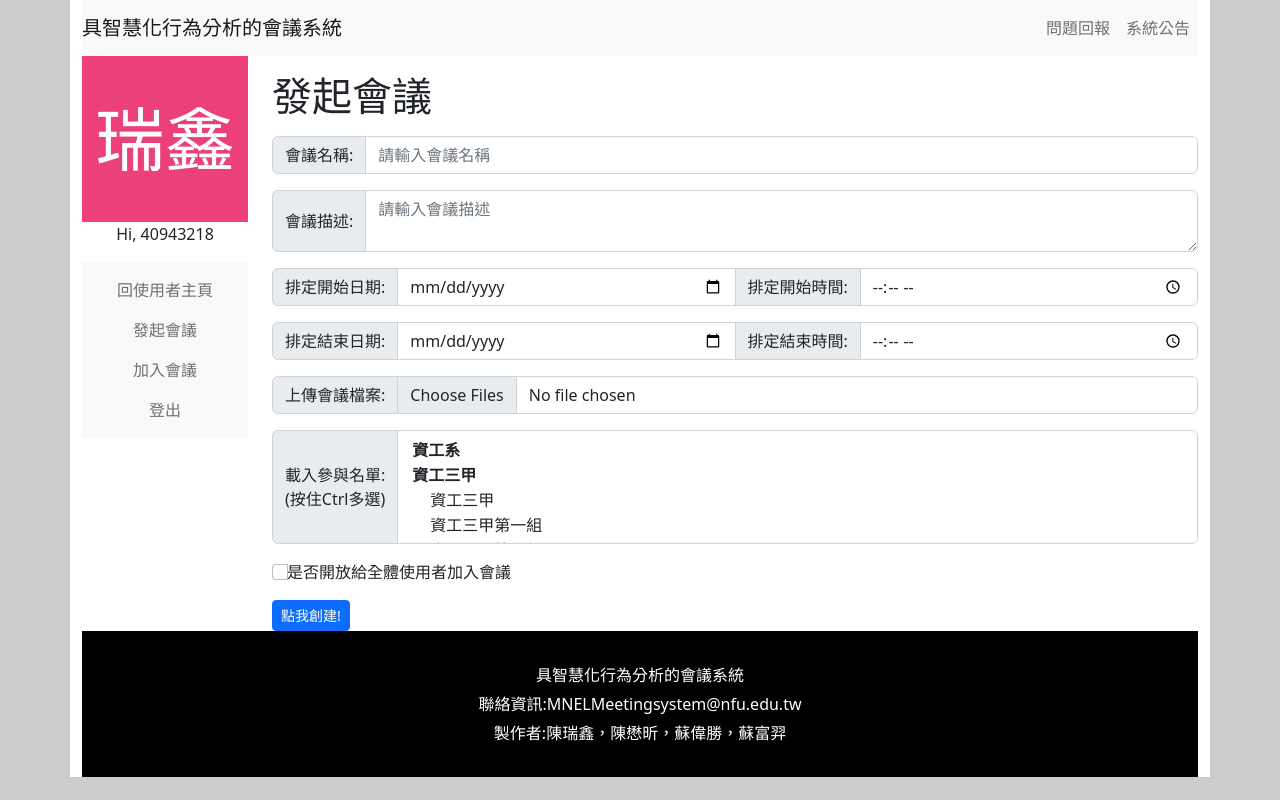
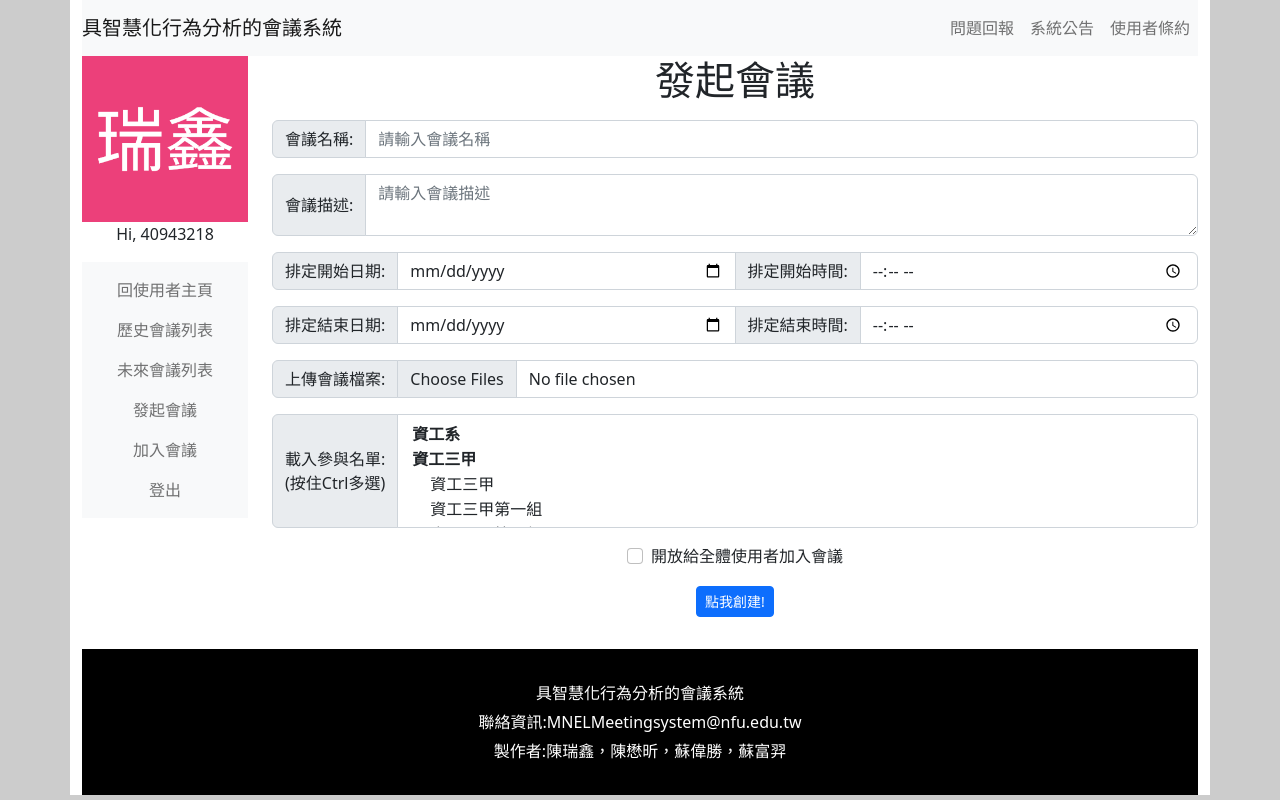
Before and after one commit to BCWizard/nfuMnel-meetingsystem, a PHP site: page /bookingPage.php in a window 1280 px wide. Run offline with PHP 8.4, Linux system fonts and the light colour scheme; a user stored in the database is signed in; data comes from the database, SQL or seed files in the repository.

Commit message:
typesetting: join, booking, user

```diff
--- a/htmlPhp/bookingPage.php
+++ b/htmlPhp/bookingPage.php
@@ -27,7 +27,9 @@ if(isset($_SESSION["userAccount"]) == 0){
         </div>
 
         <div class="col-md-10">
-          <p class="center"><h1>發起會議</h1></p>
+          <h1>
+            <p id="listHeader">發起會議</p>
+          </h1>
           <form method="post" action="booking.php" id="bookingForm">
             <div class="input-group mb-3">
               <span class="input-group-text" id="inputGroup-sizing-default">會議名稱:</span>
@@ -76,14 +78,23 @@ if(isset($_SESSION["userAccount"]) == 0){
                 </optgroup>
               </select>
             </div>
-            <div class="input-group mb-3">
-              <input name = "openCourse" type="checkbox" class="form-check-input" id="check">
-              <label class="form-check-label" for="check">是否開放給全體使用者加入會議</label>
+
+            <div class="input-group mb-3 justify-content-center">
+              <div class="form-check">
+                <input type="checkbox" class="form-check-input" id="check">
+                <label class="form-check-label" for="check">開放給全體使用者加入會議</label>
+              </div>
             </div>
-            <button class="btn btn-sm btn-primary btn-block btn-login input-height font16"
-              type="submit" name="建立會議">
-              點我創建!
-            </button>
+
+            <div class="input-group mb-3 justify-content-center">
+              <div id="createBtn" class="mb-3">
+                <button class="btn btn-sm btn-primary btn-block btn-login input-height font16"
+                  type="submit">
+                  點我創建!
+                </button>
+              </div>
+            </div>
+
           </form>
         </div>
       </div>
--- a/htmlPhp/includePHP/mainNav.php
+++ b/htmlPhp/includePHP/mainNav.php
@@ -16,6 +16,9 @@
     <li class="nav-item">
       <a class="nav-link" href="#">系統公告</a>
     </li>
+    <li class="nav-item">
+      <a class="nav-link" href="#">使用者條約</a>
+    </li>
   </ul>
   </div>
 
--- a/htmlPhp/includePHP/userNav.php
+++ b/htmlPhp/includePHP/userNav.php
@@ -2,6 +2,12 @@
 <ul class="navbar-nav">
     <li class="nav-item">
         <a class="nav-link" href="./userPage.php">回使用者主頁</a>
+    </li>
+    <li class="nav-item">
+        <a class="nav-link" href="">歷史會議列表</a>
+    </li>
+    <li class="nav-item">
+        <a class="nav-link" href="">未來會議列表</a>
     </li>
     <li class="nav-item">
         <a class="nav-link" href="./bookingPage.php">發起會議</a>
--- a/htmlPhp/webCSS/userPageStyle.css
+++ b/htmlPhp/webCSS/userPageStyle.css
@@ -29,3 +29,7 @@ td{
     padding: 30px;                  /*上下邊框距離*/
     line-height: 1.8;               /*行高*/
 }
+
+#createBtn{
+    text-align: center;
+}
```
Also changed, not shown: htmlPhp/joinPage.php (+7 -1 lines), htmlPhp/userPage.php (+10 -10 lines).
